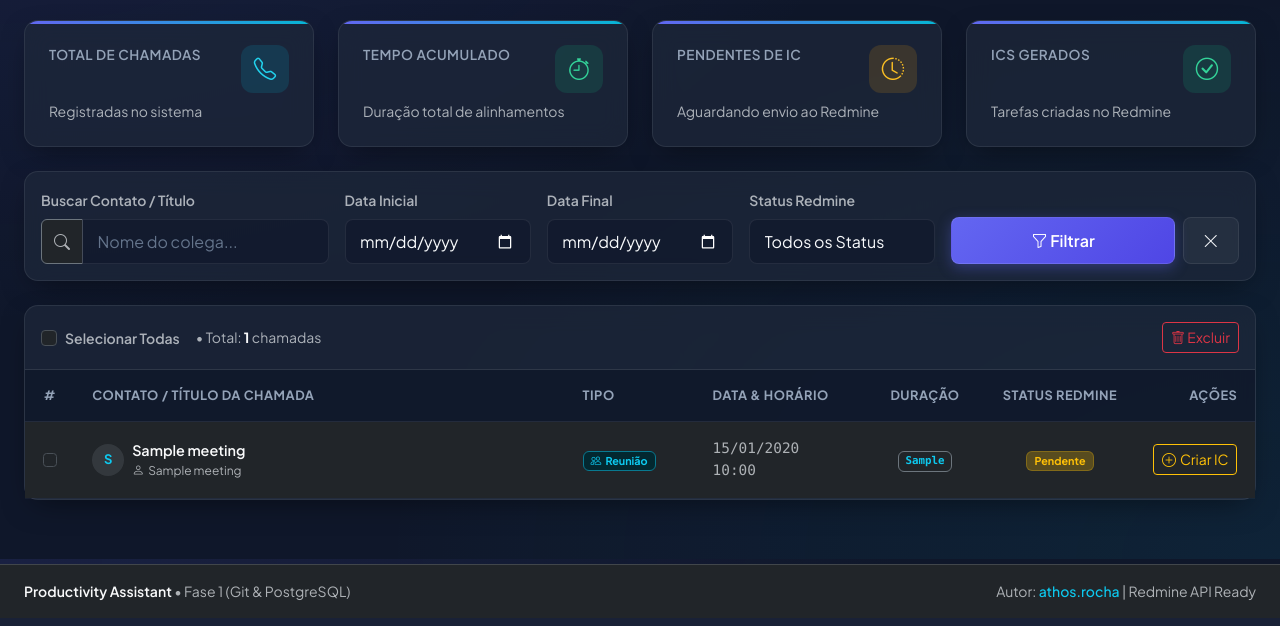
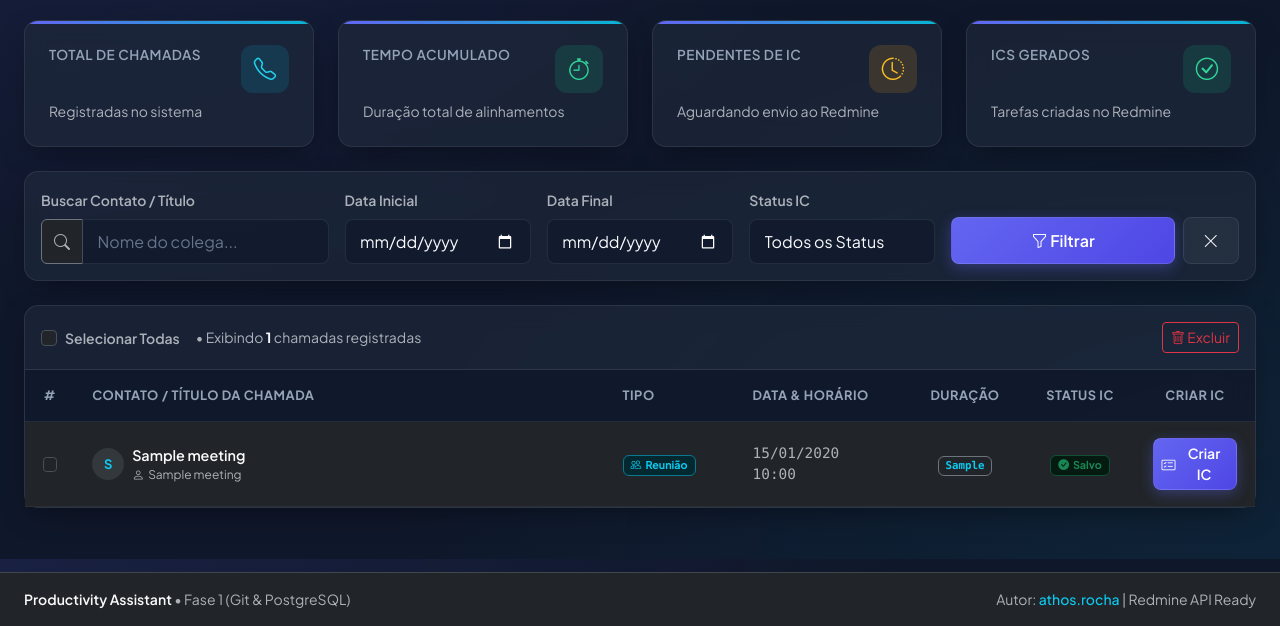
Before and after one commit to rochathos/gerador-ic, a FastAPI app: page /meetings in a window 1280 px wide. Shown: the part 241-867 px from the top of the page. Run offline with FastAPI, Linux system fonts and the light colour scheme; tables that the repository leaves empty hold one stand-in row (values such as "Sample post"); parts of the project's set-up code (start-up, migrations or seed data) failed here and were passed over; some libraries are stand-ins or nearby versions.

Commit message:
feat(meetings): status IC salvo/nao salvo, deteccao de reunioes identicas e layout unificado com commits

```diff
--- a/app/dashboard/routes.py
+++ b/app/dashboard/routes.py
@@ -912,7 +912,7 @@ def meetings_view(
     total_duration_str = MeetingService.format_seconds_to_duration(total_seconds)
 
     total_meetings = len(meetings)
-    total_created = sum(1 for m in meetings if m.status == "criado")
+    total_created = sum(1 for m in meetings if m.is_saved)
     total_pending = total_meetings - total_created
 
     return templates.TemplateResponse(
--- a/app/dashboard/static/js/meetings.js
+++ b/app/dashboard/static/js/meetings.js
@@ -215,7 +215,7 @@ async function executeMeetingICCreation(btn, isDryRun = false) {
       if (data.dry_run) {
         if (logsStatus) {
           logsStatus.className = "badge bg-info text-dark";
-          logsStatus.textContent = "Simulação Aprovada";
+          logsStatus.textContent = "Simulação Aprovada & Salva";
         }
         if (btn) {
           btn.disabled = false;
@@ -225,9 +225,21 @@ async function executeMeetingICCreation(btn, isDryRun = false) {
           feedbackAlert.classList.remove("d-none", "alert-danger");
           feedbackAlert.classList.add("alert-success");
           feedbackText.innerHTML = `
-            <span><i class="bi bi-check-circle-fill text-success me-1"></i><b>Simulação Concluída com 100% de Sucesso!</b> Projeto PJe, Atividade (#455), Complexidade (#456) e Quantidade (#457) foram validados com êxito. <u>Nenhuma tarefa criada no Redmine</u>.</span>
+            <span><i class="bi bi-check-circle-fill text-success me-1"></i><b>Simulação Concluída e Salva no Banco!</b> Tarefa simulada <b>#${data.issue_id}</b> registrada no banco de dados com status <i>salvo</i>.</span>
           `;
         }
+
+        // Update rows in table
+        activeMeetingIds.forEach((id) => {
+          const statusCell = document.getElementById(`meeting-status-${id}`);
+          if (statusCell) {
+            statusCell.innerHTML = `
+              <span class="badge bg-success-subtle text-success border border-success-subtle" title="Item de Catálogo já salvo no PostgreSQL (#${data.issue_id})">
+                <i class="bi bi-check-circle-fill me-1"></i>Salvo
+              </span>
+            `;
+          }
+        });
       } else {
         if (logsStatus) {
           logsStatus.className = "badge bg-success";
@@ -237,14 +249,14 @@ async function executeMeetingICCreation(btn, isDryRun = false) {
           btn.disabled = false;
           btn.className = "btn btn-success d-flex align-items-center gap-1";
           btn.innerHTML = `<i class="bi bi-box-arrow-up-right"></i> Redmine #${data.issue_id}`;
-          btn.onclick = () => window.open(data.issue_url, "_blank");
+          btn.onclick = () => window.open(data.issue_url || `https://redmine.tjce.jus.br/issues/${data.issue_id}`, "_blank");
         }
         if (feedbackAlert && feedbackText) {
           feedbackAlert.classList.remove("d-none", "alert-danger");
           feedbackAlert.classList.add("alert-success");
           feedbackText.innerHTML = `
-            <span><b>Sucesso!</b> Tarefa <b>#${data.issue_id}</b> criada no Redmine!</span>
-            <a href="${data.issue_url}" target="_blank" class="btn btn-sm btn-outline-success ms-2 py-0 px-2 text-decoration-none">
+            <span><b>Sucesso!</b> Tarefa <b>#${data.issue_id}</b> criada no Redmine e salva no banco de dados!</span>
+            <a href="${data.issue_url || `https://redmine.tjce.jus.br/issues/${data.issue_id}`}" target="_blank" class="btn btn-sm btn-outline-success ms-2 py-0 px-2 text-decoration-none">
               Abrir Tarefa <i class="bi bi-box-arrow-up-right ms-1"></i>
             </a>
           `;
@@ -255,7 +267,7 @@ async function executeMeetingICCreation(btn, isDryRun = false) {
           const statusCell = document.getElementById(`meeting-status-${id}`);
           if (statusCell) {
             statusCell.innerHTML = `
-              <a href="${data.issue_url}" target="_blank" class="badge bg-success text-decoration-none d-inline-flex align-items-center gap-1" title="Abrir tarefa no Redmine">
+              <a href="${data.issue_url || `https://redmine.tjce.jus.br/issues/${data.issue_id}`}" target="_blank" class="badge bg-success text-decoration-none d-inline-flex align-items-center gap-1" title="Abrir tarefa no Redmine">
                 <i class="bi bi-check-circle-fill"></i> #${data.issue_id}
               </a>
             `;
@@ -465,3 +477,36 @@ async function submitPastedJson() {
     alert("Falha de conexão: " + err.message);
   }
 }
+
+/**
+ * Copy full IC format (Title + Description) directly for Redmine
+ */
+async function copyFullMeetingICToRedmine(btn) {
+  const titleEl = document.getElementById("meetingInputTitle");
+  const descEl = document.getElementById("meetingInputDesc");
+  const alertEl = document.getElementById("meetingFeedbackAlert");
+  const alertText = document.getElementById("meetingFeedbackText");
+
+  const title = titleEl ? titleEl.value.trim() : "";
+  const desc = descEl ? descEl.value.trim() : "";
+
+  const fullText = `TÍTULO:\n${title}\n\nDESCRIÇÃO:\n${desc}`;
+
+  try {
+    await navigator.clipboard.writeText(fullText);
+    if (btn) {
+      const origHtml = btn.innerHTML;
+      btn.innerHTML = '<i class="bi bi-check2 text-white"></i> Copiado!';
+      setTimeout(() => {
+        btn.innerHTML = origHtml;
+      }, 1800);
+    }
+    if (alertEl && alertText) {
+      alertEl.classList.remove("d-none", "alert-danger");
+      alertEl.classList.add("alert-success");
+      alertText.textContent = "Título e descrição copiados com sucesso! Cole diretamente no Redmine.";
+    }
+  } catch (err) {
+    console.error("Erro ao copiar IC de reunião:", err);
+  }
+}
--- a/app/dashboard/templates/meetings.html
+++ b/app/dashboard/templates/meetings.html
@@ -140,11 +140,11 @@
           <input type="date" name="end_date" class="form-control form-control-custom" value="{{ filter_end_date }}">
         </div>
         <div class="col-12 col-sm-6 col-md-2">
-          <label class="form-label text-muted small fw-semibold">Status Redmine</label>
+          <label class="form-label text-muted small fw-semibold">Status IC</label>
           <select name="status" class="form-select form-control-custom">
             <option value="" {% if not filter_status %}selected{% endif %}>Todos os Status</option>
-            <option value="pendente" {% if filter_status == 'pendente' %}selected{% endif %}>Pendente</option>
-            <option value="criado" {% if filter_status == 'criado' %}selected{% endif %}>Criado no Redmine</option>
+            <option value="salvo" {% if filter_status == 'salvo' or filter_status == 'criado' %}selected{% endif %}>Salvo no Banco / Redmine</option>
+            <option value="pendente" {% if filter_status == 'pendente' or filter_status == 'nao_salvo' %}selected{% endif %}>Não Salvo</option>
           </select>
         </div>
         <div class="col-12 col-md-3 d-flex gap-2">
@@ -170,7 +170,7 @@
               Selecionar Todas
             </label>
           </div>
-          <span class="text-muted small">&bull; Total: <b class="text-light">{{ meetings|length }}</b> chamadas</span>
+          <span class="text-muted small">&bull; Exibindo <b class="text-light">{{ meetings|length }}</b> chamadas registradas</span>
         </div>
         <div class="d-flex gap-2">
           <button type="button" class="btn btn-sm btn-outline-danger" onclick="deleteSelectedMeetings()" title="Excluir chamadas selecionadas">
@@ -188,8 +188,8 @@
               <th style="width: 130px;">Tipo</th>
               <th style="width: 170px;">Data & Horário</th>
               <th style="width: 120px;" class="text-center">Duração</th>
-              <th style="width: 150px;" class="text-center">Status Redmine</th>
-              <th style="width: 120px;" class="text-end">Ações</th>
+              <th style="width: 110px;" class="text-center">Status IC</th>
+              <th style="width: 120px;" class="text-center">Criar IC</th>
             </tr>
           </thead>
           <tbody>
@@ -236,19 +236,30 @@
                   <span class="badge bg-dark border border-secondary text-info font-monospace">{{ m.duration }}</span>
                 </td>
                 <td class="text-center" id="meeting-status-{{ m.id }}">
-                  {% if m.status == 'criado' and m.redmine_id %}
+                  {% if m.redmine_id and m.status == 'criado' %}
                     <a href="https://redmine.tjce.jus.br/issues/{{ m.redmine_id }}" target="_blank" class="badge bg-success text-decoration-none d-inline-flex align-items-center gap-1" title="Abrir tarefa no Redmine">
                       <i class="bi bi-check-circle-fill"></i> #{{ m.redmine_id }}
                     </a>
+                  {% elif m.redmine_id and m.status == 'salvo' %}
+                    <span class="badge bg-info-subtle text-info border border-info-subtle font-monospace d-inline-flex align-items-center gap-1" title="IC Simulado salvo no banco (#{{ m.redmine_id }})">
+                      <i class="bi bi-check-circle-fill"></i> #{{ m.redmine_id }} (Simulado)
+                    </span>
+                  {% elif m.is_saved %}
+                    <span class="badge bg-success-subtle text-success border border-success-subtle" title="Item de Catálogo já salvo no PostgreSQL">
+                      <i class="bi bi-check-circle-fill me-1"></i>Salvo
+                    </span>
                   {% else %}
-                    <span class="badge bg-warning bg-opacity-25 text-warning border border-warning border-opacity-25">
-                      Pendente
+                    <span class="badge bg-secondary-subtle text-muted border border-secondary-subtle" title="Não salvo no banco de dados">
+                      Não Salvo
                     </span>
                   {% endif %}
                 </td>
-                <td class="text-end">
-                  <button type="button" class="btn btn-sm btn-outline-warning d-inline-flex align-items-center gap-1" onclick="openMeetingICModal({{ m.id }}, '{{ m.title|replace('\'', '\\\'') }}', '{{ m.contact_name or '' }}', '{{ m.duration }}', '{{ m.start_time.strftime('%d/%m/%Y %H:%M') }}')">
-                    <i class="bi bi-plus-circle"></i> Criar IC
+                <td class="text-center">
+                  <button type="button" class="btn btn-sm btn-primary-custom py-1 px-2 small d-inline-flex align-items-center gap-1"
+                          onclick="openMeetingICModal({{ m.id }}, '{{ m.title|replace('\'', '\\\'') }}', '{{ m.contact_name or '' }}', '{{ m.duration }}', '{{ m.start_time.strftime('%d/%m/%Y %H:%M') }}')"
+                          title="Gerar Item de Catálogo (IC) para esta reunião">
+                    <i class="bi bi-card-checklist"></i>
+                    <span>Criar IC</span>
                   </button>
                 </td>
               </tr>
@@ -293,7 +304,7 @@
     <div class="modal-content modal-content-custom">
       <div class="modal-header modal-header-custom">
         <h5 class="modal-title d-flex align-items-center gap-2" id="meetingICModalTitle">
-          <i class="bi bi-telephone-plus text-info"></i> Item de Catálogo (IC) de Reunião
+          <i class="bi bi-card-checklist text-primary"></i> Item de Catálogo (IC) Gerado
         </h5>
         <button type="button" class="btn-close btn-close-white" data-bs-dismiss="modal" aria-label="Close"></button>
       </div>
@@ -304,14 +315,20 @@
         </div>
 
         <div class="mb-3">
-          <label for="meetingInputTitle" class="form-label text-muted small fw-bold mb-1">TÍTULO DO IC (REDMINE):</label>
+          <div class="d-flex justify-content-between align-items-center mb-1">
+            <label for="meetingInputTitle" class="form-label text-muted small fw-bold mb-0">TÍTULO DO IC (REDMINE):</label>
+            <button type="button" class="btn btn-sm btn-link p-0 text-info text-decoration-none small" onclick="copyModalField('meetingInputTitle', this)">
+              <i class="bi bi-clipboard"></i> Copiar Título
+            </button>
+          </div>
           <input type="text" class="form-control form-control-custom fw-semibold" id="meetingInputTitle">
         </div>
 
         <div class="row g-3 mb-3">
           <div class="col-12 col-md-6">
-            <label for="meetingInputActivity" class="form-label text-muted small fw-bold mb-1">
-              <i class="bi bi-tag text-info me-1"></i> [DEVPJE] - ATIVIDADE CATÁLOGO (#455):
+            <label for="meetingInputActivity" class="form-label text-muted small fw-bold mb-1 d-flex align-items-center justify-content-between">
+              <span><i class="bi bi-tag text-info me-1"></i> [DEVPJE] - ATIVIDADE CATÁLOGO:</span>
+              <span class="badge bg-secondary-subtle text-muted fw-normal" style="font-size:0.7rem;">#455</span>
             </label>
             <select class="form-select form-control-custom fw-semibold" id="meetingInputActivity">
               <option value="Gestão - Participação em reunião, exceto reunião de levantamento de requisitos" selected>
@@ -326,8 +343,9 @@
             </select>
           </div>
           <div class="col-12 col-md-3">
-            <label for="meetingInputComplexity" class="form-label text-muted small fw-bold mb-1">
-              <i class="bi bi-speedometer2 text-warning me-1"></i> COMPLEXIDADE (#456):
+            <label for="meetingInputComplexity" class="form-label text-muted small fw-bold mb-1 d-flex align-items-center justify-content-between">
+              <span><i class="bi bi-speedometer2 text-warning me-1"></i> COMPLEXIDADE:</span>
+              <span class="badge bg-secondary-subtle text-muted fw-normal" style="font-size:0.7rem;">#456</span>
             </label>
             <select class="form-select form-control-custom fw-semibold" id="meetingInputComplexity">
               <option value="Baixa" selected>Baixa</option>
@@ -337,15 +355,21 @@
             </select>
           </div>
           <div class="col-12 col-md-3">
-            <label for="meetingInputQuantity" class="form-label text-muted small fw-bold mb-1">
-              <i class="bi bi-123 text-success me-1"></i> QUANTIDADE (#457):
+            <label for="meetingInputQuantity" class="form-label text-muted small fw-bold mb-1 d-flex align-items-center justify-content-between">
+              <span><i class="bi bi-123 text-info me-1"></i> QUANTIDADE:</span>
+              <span class="badge bg-secondary-subtle text-muted fw-normal" style="font-size:0.7rem;">#457</span>
             </label>
             <input type="number" min="1" class="form-control form-control-custom fw-semibold font-monospace" id="meetingInputQuantity" value="1">
           </div>
         </div>
 
         <div class="mb-3">
-          <label for="meetingInputDesc" class="form-label text-muted small fw-bold mb-1">DESCRIÇÃO & NOTA DE EVIDÊNCIA (REDMINE):</label>
+          <div class="d-flex justify-content-between align-items-center mb-1">
+            <label for="meetingInputDesc" class="form-label text-muted small fw-bold mb-0">DESCRIÇÃO DO IC (REDMINE):</label>
+            <button type="button" class="btn btn-sm btn-link p-0 text-info text-decoration-none small" onclick="copyModalField('meetingInputDesc', this)">
+              <i class="bi bi-clipboard"></i> Copiar Descrição
+            </button>
+          </div>
           <textarea class="form-control form-control-custom font-monospace small" id="meetingInputDesc" rows="8" style="resize: vertical;"></textarea>
         </div>
 
@@ -365,6 +389,9 @@
       <div class="modal-footer modal-footer-custom d-flex justify-content-between">
         <button type="button" class="btn btn-secondary-custom" data-bs-dismiss="modal">Fechar</button>
         <div class="d-flex flex-wrap gap-2">
+          <button type="button" class="btn btn-primary-custom d-flex align-items-center gap-1" onclick="copyFullMeetingICToRedmine(this)">
+            <i class="bi bi-clipboard-check"></i> Copiar Tudo
+          </button>
           <button type="button" class="btn btn-outline-warning d-flex align-items-center gap-1" id="btnSimulateMeetingIC" onclick="executeMeetingICCreation(this, true)" title="Valida a criação sem enviar ao Redmine">
             <i class="bi bi-shield-check"></i> Testar no Redmine (Simulação)
           </button>
```
Also changed, not shown: app/models/meeting.py (+11 -0 lines), app/services/meeting_service.py (+73 -8 lines), tests/test_app.py (+79 -0 lines), tests/test_git_service.py (+1 -1 lines).
